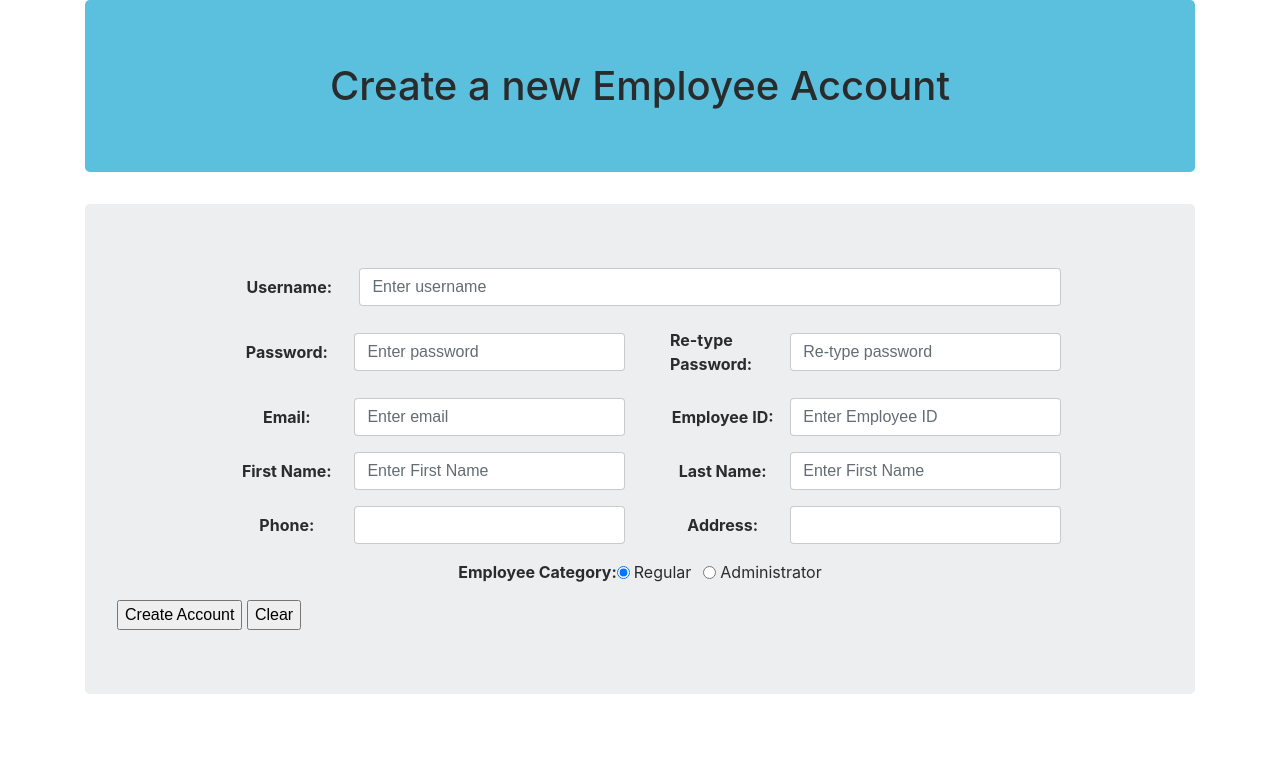
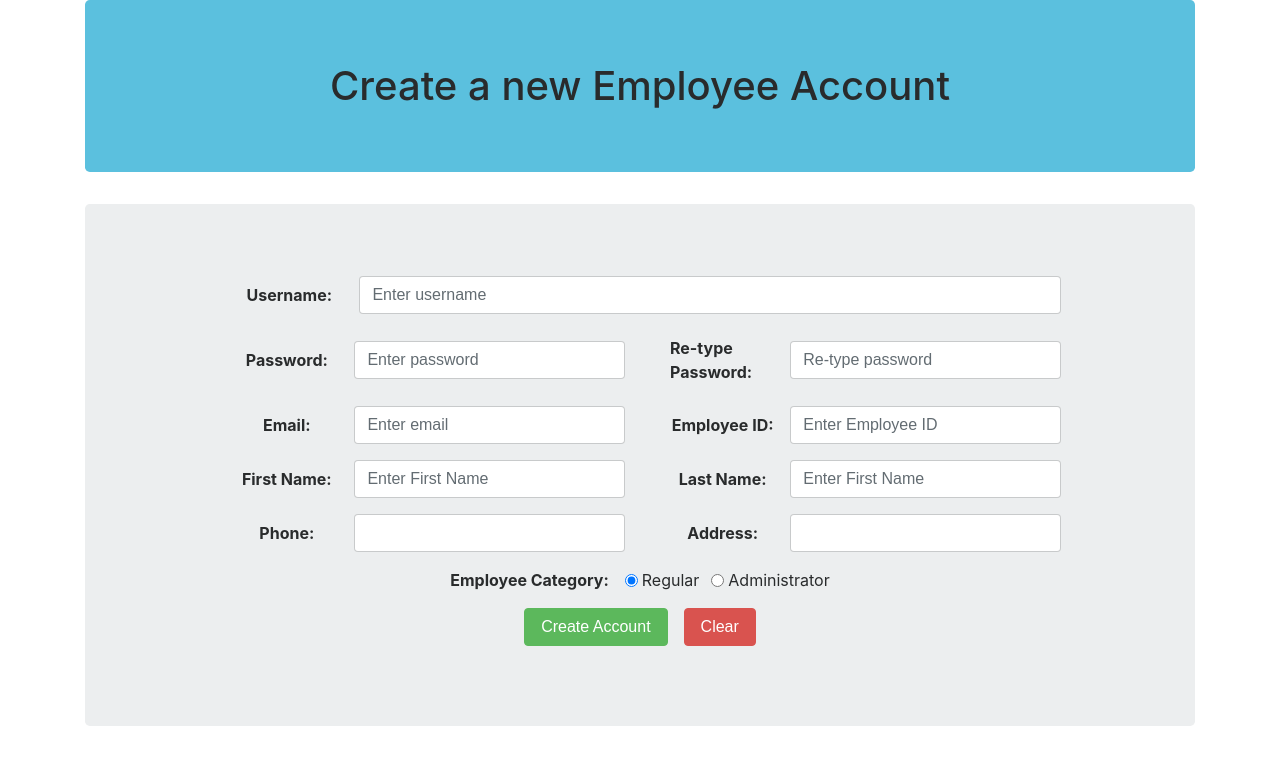
Before and after one commit to henriquebelotto/OpenSource_PHP, a PHP site: page /create_emp_account.php in a window 1280 px wide. Shown: the top 765 px of the page. Run offline with PHP 8.4, Linux system fonts and the light colour scheme.

Commit message:
Finalized CSS of create_Emp_account

```diff
--- a/create_emp_account.php
+++ b/create_emp_account.php
@@ -85,10 +85,14 @@
     <div>
     <h1 class="text-center jumbotron bg-info">Create a new Employee Account</h1>
     </div>
-<p><b></b><?php checkForm() ?></b></p>
 
 
     <div class="jumbotron bg-secondary">
+
+        <div>
+            <h5><b><?php checkForm() ?></b></h5>
+        </div>
+
         <form method="post" action="">
             <div class="form-inline justify-content-center form-row form-group">
                 <div class="form-group col-10">
@@ -143,7 +147,7 @@
 
             <div class="form-group form-inline form-row justify-content-center">
                 <div class="form-group">
-                    <label class="form-check-label"><b>Employee Category:</b></label>
+                    <label class="form-check-label mr-3"><b>Employee Category:</b></label>
                 </div>
                 <div class="form-group form-check form-check-inline">
                     <input class="form-check-input" type="radio" name="emp_type" value="regular"
@@ -158,9 +162,9 @@
 
             </div>
 
-            <div>
-            <button type="submit" value="submited" name="submit">Create Account</button>
-            <button type="reset" value="reset">Clear</button>
+            <div class="form-group form-inline justify-content-center">
+            <button class="btn btn-success mr-3" type="submit" value="submited" name="submit">Create Account</button>
+            <button class="btn btn-danger" type="reset" value="reset">Clear</button>
             </div>
 
         </form>
```
